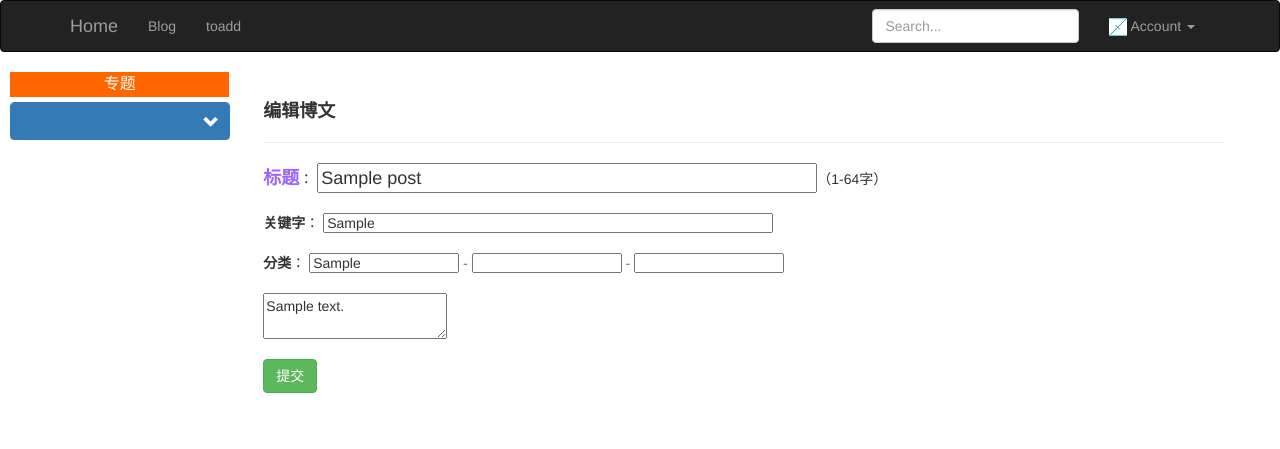
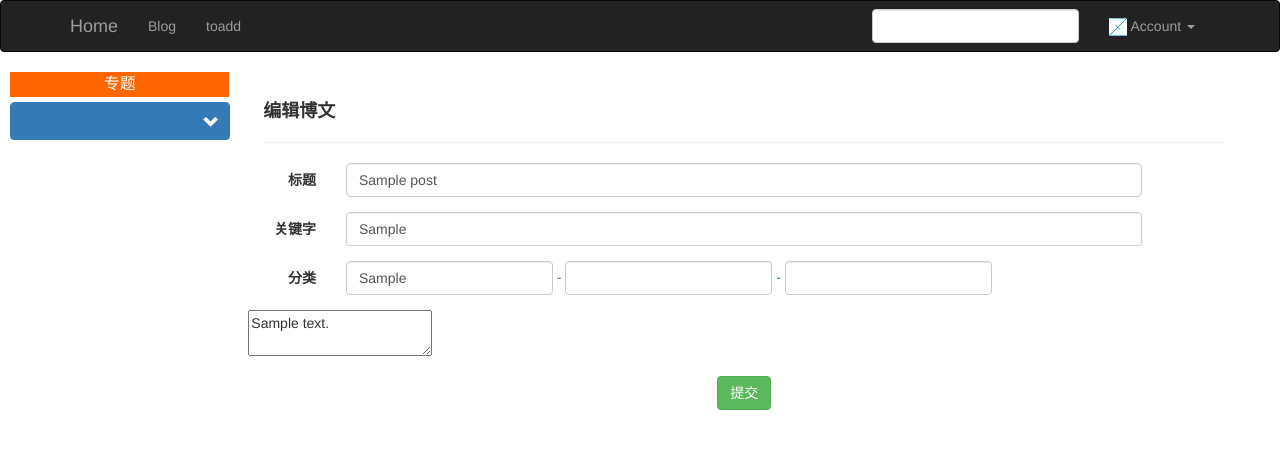
Before and after one commit to seazson/blogz, a Flask app: page /edit/1 in a window 1280 px wide. Shown: the top 449 px of the page. Run offline with Flask 2, Linux system fonts and the light colour scheme; a user stored in the database is signed in; tables that the repository leaves empty hold one stand-in row (values such as "Sample post"); some libraries are stand-ins or nearby versions.

Commit message:
fix edit post

```diff
--- a/app/static/styles.css
+++ b/app/static/styles.css
@@ -237,24 +237,3 @@ div.flask-pagedown-preview h3 {
 }
 
 /*编辑栏*/
-.control-label-title{
-    font-size: 18px;
-    line-height: 30px;
-    color: #9966FF;
-}
-.submit-article-title {
-    width: 500px;
-    height:30px;
-    font-size: 18px;
-    line-height: 30px;
-}
-
-.submit-article-tag {
-    width: 450px;
-    height:20px;
-}
-
-.submit-article-dir {
-    width: 150px;
-    height:20px;
-}
--- a/app/templates/base.html
+++ b/app/templates/base.html
@@ -6,7 +6,7 @@
 {{ super() }}
 <link rel="shortcut icon" href="{{ url_for('static', filename='favicon.ico') }}" type="image/x-icon">
 <link rel="icon" href="{{ url_for('static', filename='favicon.ico') }}" type="image/x-icon">
-<link rel="stylesheet" type="text/css" href="{{ url_for('static', filename='styles.css') }}?=65">
+<link rel="stylesheet" type="text/css" href="{{ url_for('static', filename='styles.css') }}?=67">
 {% endblock %}
 
 {% block navbar %}
@@ -44,9 +44,9 @@
                 <li><a href="{{ url_for('auth.login') }}">Log In</a></li>
                 {% endif %}
             </ul>
-			<form class="navbar-form navbar-right">
-                <input type="text" class="form-control" placeholder="Search...">
-            </form>
+            {% if g.search_form %}
+            <form class="navbar-form navbar-right" style="display: inline;" action="{{url_for('main.search')}}" method="post" name="search">{{g.search_form.hidden_tag()}}{{g.search_form.search(size=20,class='form-control')}}</form>
+            {% endif %}
         </div>
     </div>
 </div>
--- a/app/templates/edit_post.html
+++ b/app/templates/edit_post.html
@@ -9,36 +9,36 @@
 <div class="entry-box submit-article">
     <h4><strong>编辑博文</strong></h4>
     <hr/>
-    <form class="submit-article" method="post" action="">
+    <form class="submit-article form-horizontal" role="form" method="post" action="">
         {{ form.csrf_token }}
         <div class="form-group">
-            {{ form.name.label(class='control-label-title') }}：
-            {{ form.name(class='submit-article-title', required='') }}（1-64字）
+            {{ form.name.label(class='col-sm-1 control-label') }}
+            <div class="col-sm-10">
+            {{ form.name(class='submit-article-title form-control', required='') }}
+            </div>
         </div>
         <div class="form-group">
-            {{ form.tag.label(class='control-label') }}：
-            {{ form.tag(class='submit-article-tag', required='') }}
+            {{ form.tag.label(class='col-sm-1 control-label') }}
+            <div class="col-sm-10">
+            {{ form.tag(class='submit-article-tag form-control', required='') }}
+            </div>
         </div>
-        <div class="form-group">
-            <span>
-            {{ form.dir1.label(class='control-label') }}：
-            {{ form.dir1(class='submit-article-dir', required='') }}
-            </span>
-            <span>
+        <div class="form-group form-inline">
+
+            {{ form.dir1.label(class='col-sm-1 control-label') }}
+            <div class="col-sm-10">
+            {{ form.dir1(class='submit-article-dir form-control', required='') }}
             <a>  -  </a>
-            {{ form.dir2(class='submit-article-dir') }}
-            </span>
-            <span>
+            {{ form.dir2(class='submit-article-dir form-control') }}
             <a>  -  </a>
-            {{ form.dir3(class='submit-article-dir') }}
-            </span>
+            {{ form.dir3(class='submit-article-dir form-control') }}
+            </div>
         </div>
         <div class="form-group">
             {{ form.body(class="ckeditor") }}
         </div>
-
-        <div class="submit-article-button">
-            <button type="submit" class="btn btn-success">提交</button>
+        <div class="submit-article-button" align="center">
+            <button type="submit" class="btn btn-success right">提交</button>
         </div>
     </form>
 </div>
```
Also changed, not shown: app/templates/search_results.html (added, +15 -0 lines).
